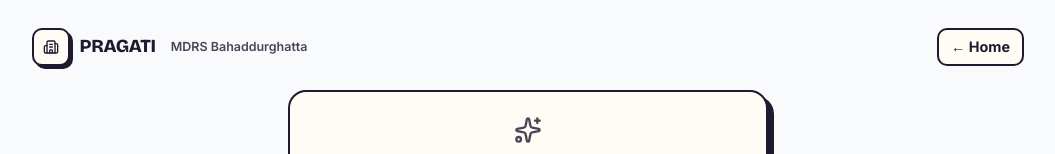
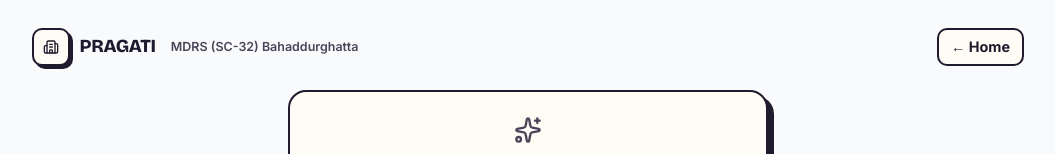
Before and after one commit to hoy-sala/pragati, a SvelteKit app in the folder frontend/: page /play in a window 1280 px wide. Shown: the top 154 px of the page, without its empty margins (112-1167 px from the left). Built offline with nearby package versions, Linux system fonts and the light colour scheme; a web font is replaced by a local one.

Commit message:
branding: use MDRS (SC-32) Bahaddurghatta in tagline and About

```diff
--- a/frontend/src/routes/login/+page.svelte
+++ b/frontend/src/routes/login/+page.svelte
@@ -56,7 +56,7 @@
 			</div>
 			<div class="identity-text">
 				<p class="wordmark">PRAGATI <span class="wordmark-kannada">ಪ್ರಗತಿ</span></p>
-				<p class="tagline">MDRS Bahaddurghatta — where curiosity becomes progress</p>
+				<p class="tagline">MDRS (SC-32) Bahaddurghatta — where curiosity becomes progress</p>
 			</div>
 		</a>
 		<button class="about-link" onclick={() => aboutOpen = true}>
@@ -124,7 +124,7 @@
 				<button class="about-close" onclick={() => aboutOpen = false} aria-label="Close">✕</button>
 				<h2 class="about-title">Why Pragati exists</h2>
 				<div class="about-body">
-					<p>Pragati (<span class="font-kannada">ಪ್ರಗತಿ</span> — progress) is the school system for MDRS Bahaddurghatta. It brings academics, CCE assessments, holistic progress cards, quizzes and certificates together — so teachers teach and families follow along.</p>
+					<p>Pragati (<span class="font-kannada">ಪ್ರಗತಿ</span> — progress) is the school system for MDRS (SC-32) Bahaddurghatta. It brings academics, CCE assessments, holistic progress cards, quizzes and certificates together — so teachers teach and families follow along.</p>
 					<p>The quiz space here is for practice, not exams. Questions cover the subjects you teach, with topics and difficulty levels. No ads, no tracking.</p>
 					<p><a href="/play">Try a quiz</a> or <button class="link-btn" onclick={() => { aboutOpen = false; view = 'login'; }}>sign in</button>.</p>
 				</div>
--- a/frontend/src/routes/play/+page.svelte
+++ b/frontend/src/routes/play/+page.svelte
@@ -233,7 +233,7 @@
 		<button onclick={handleIdentityClick} class="qh-identity" aria-label="Go home">
 			<span class="qh-logo"><Building2 size={16} /></span>
 			<span class="qh-wordmark">PRAGATI</span>
-			<span class="qh-sub">MDRS Bahaddurghatta</span>
+			<span class="qh-sub">MDRS (SC-32) Bahaddurghatta</span>
 		</button>
 		{#if phase !== 'results'}
 			<button onclick={confirmExit} class="qh-home">← Home</button>
```
